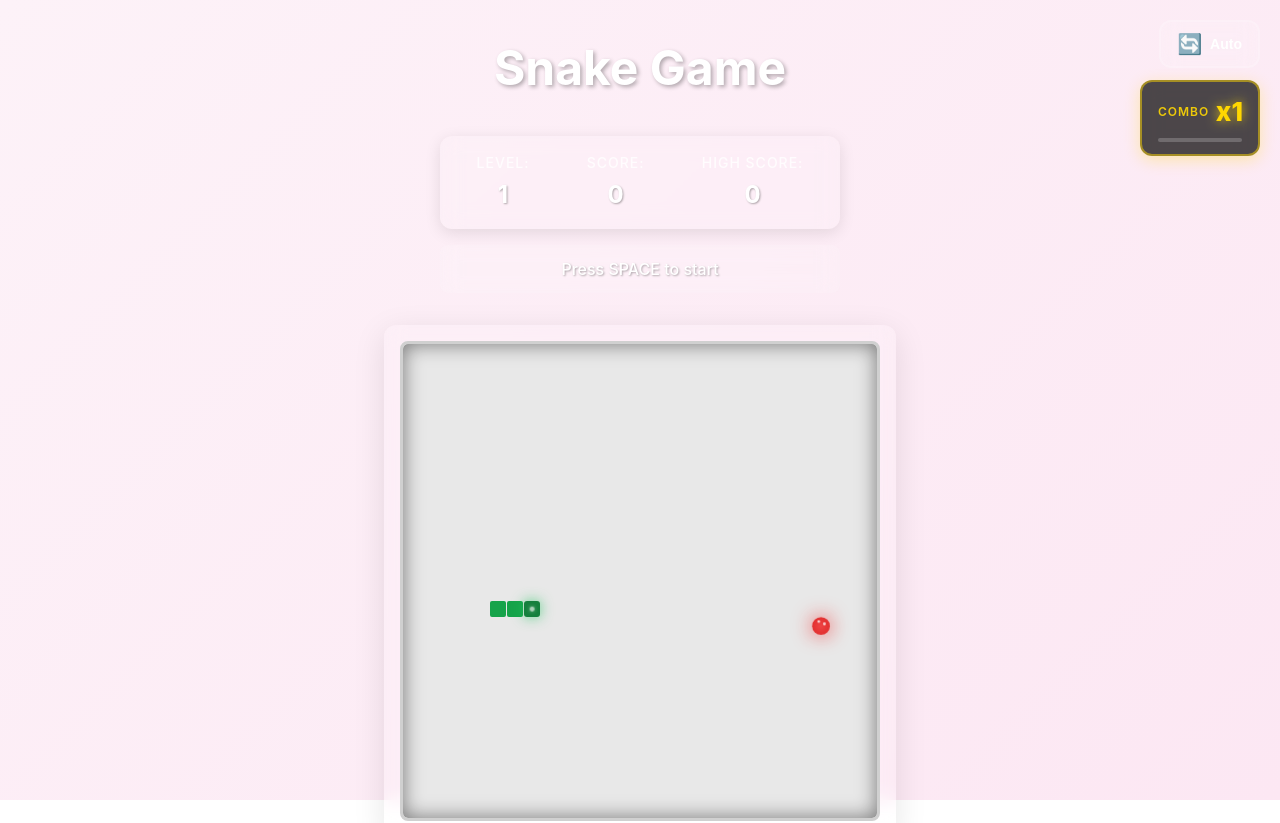
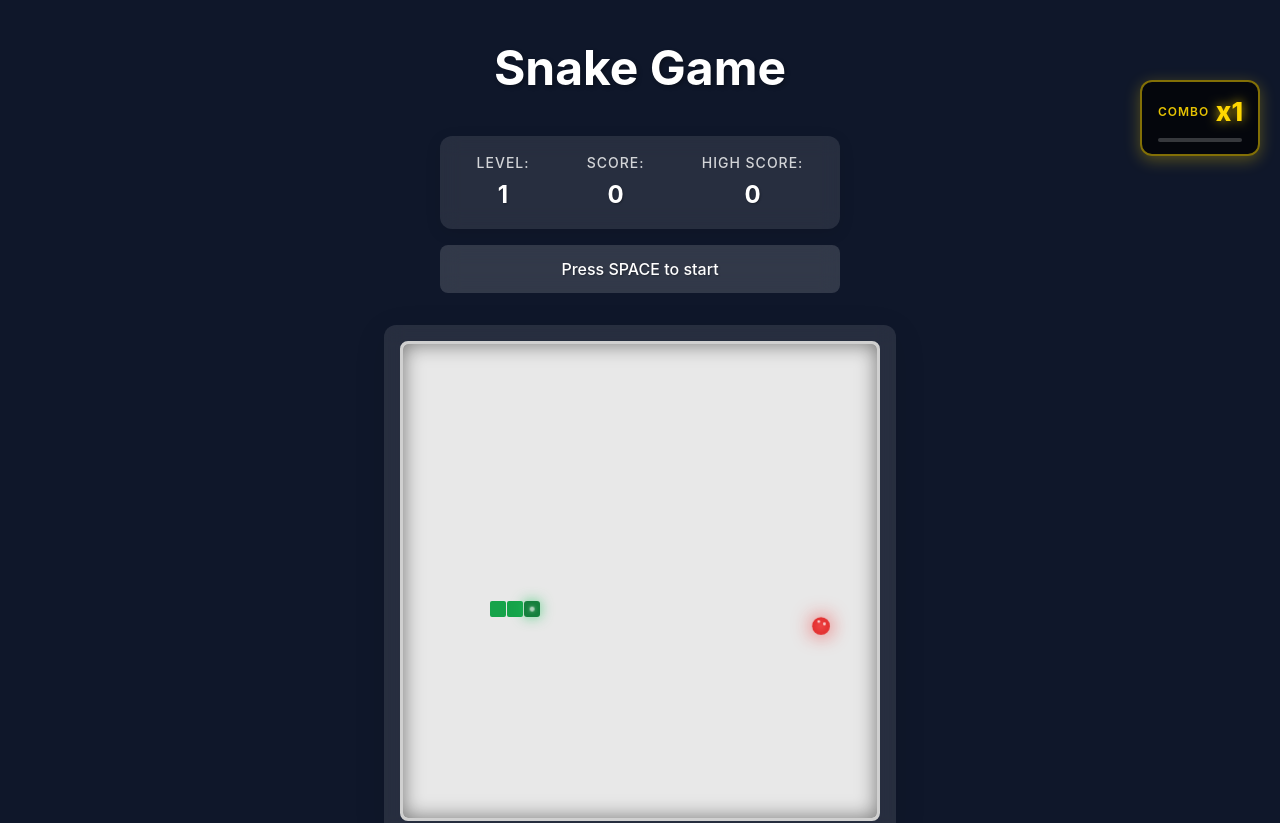
Before and after one commit to rafaeljfec2/connexto-snakegame-funny, a React (Vite) app: page / in a window 1280 px wide. Shown: the top 823 px of the page. Built offline with nearby package versions, Linux system fonts and the light colour scheme.

Commit message:
Update app styling with a new background color and simplify the DynamicBackground component by removing theme handling. Set default theme to dark in theme utility for consistent user experience.

```diff
--- a/src/App.module.css
+++ b/src/App.module.css
@@ -5,6 +5,7 @@
   flex-direction: column;
   align-items: center;
   padding: 2rem 1rem;
+  background: #0f172a;
   position: relative;
   overflow-x: hidden;
 }
--- a/src/App.tsx
+++ b/src/App.tsx
@@ -8,14 +8,10 @@ import { LevelUpAnimation } from "./components/LevelUpAnimation";
 import { ActivePowerUps } from "./components/ActivePowerUps";
 import { ComboDisplay } from "./components/ComboDisplay";
 import { AchievementNotification } from "./components/AchievementNotification";
-import { ThemeToggle } from "./components/ThemeToggle";
-import { DynamicBackground } from "./components/DynamicBackground";
-import { useTheme } from "@/contexts/ThemeContext";
 import { GameStatus } from "@/types/game";
 import styles from "./App.module.css";
 
 function App() {
-  const { effectiveTheme } = useTheme();
   const {
     gameState,
     resetGame,
@@ -103,9 +99,7 @@ function App() {
   }, []);
 
   return (
-    <div className={styles.app} data-theme={effectiveTheme}>
-      <DynamicBackground level={gameState.level} theme={effectiveTheme} />
-      <ThemeToggle />
+    <div className={styles.app}>
       <header className={styles.header}>
         <h1 className={styles.title}>Snake Game</h1>
       </header>
--- a/src/components/DynamicBackground.tsx
+++ b/src/components/DynamicBackground.tsx
@@ -1,44 +1,8 @@
-import { useEffect, useState } from "react";
 import styles from "./DynamicBackground.module.css";
 
-interface DynamicBackgroundProps {
-  level: number;
-  theme: "dark" | "light";
+// Tema Dark - Cor original do jogo (roxo gradiente)
+const DARK_BG = "linear-gradient(135deg, #667eea 0%, #764ba2 100%)";
+
+export function DynamicBackground() {
+  return <div className={styles.background} style={{ background: DARK_BG }} />;
 }
-
-// Definindo as cores diretamente no componente
-const DARK_BACKGROUNDS = [
-  "linear-gradient(135deg, #667eea 0%, #764ba2 100%)", // Base
-  "linear-gradient(135deg, #667eea 0%, #764ba2 100%)", // Level 1
-  "linear-gradient(135deg, #4a5568 0%, #2d3748 100%)", // Level 2
-  "linear-gradient(135deg, #553c9a 0%, #7c3aed 100%)", // Level 3
-  "linear-gradient(135deg, #1e40af 0%, #3b82f6 100%)", // Level 4
-];
-
-const LIGHT_BACKGROUNDS = [
-  "linear-gradient(135deg, #fdf2f8 0%, #fce7f3 100%)", // Base
-  "linear-gradient(135deg, #fef3c7 0%, #fde68a 100%)", // Level 1
-  "linear-gradient(135deg, #fef3f2 0%, #fee2e2 100%)", // Level 2
-  "linear-gradient(135deg, #e0e7ff 0%, #c7d2fe 100%)", // Level 3
-  "linear-gradient(135deg, #d1fae5 0%, #a7f3d0 100%)", // Level 4
-];
-
-export function DynamicBackground({ level, theme }: DynamicBackgroundProps) {
-  const [backgroundIndex, setBackgroundIndex] = useState(0);
-
-  useEffect(() => {
-    // Change background style every 5 levels
-    const newIndex = Math.floor(level / 5) % 4;
-    setBackgroundIndex(newIndex);
-  }, [level]);
-
-  const backgrounds = theme === "dark" ? DARK_BACKGROUNDS : LIGHT_BACKGROUNDS;
-  const backgroundStyle = backgrounds[backgroundIndex] || backgrounds[0];
-
-  return (
-    <div
-      className={styles.background}
-      style={{ background: backgroundStyle }}
-    />
-  );
-}
--- a/src/index.css
+++ b/src/index.css
@@ -5,7 +5,7 @@
 
   color-scheme: light dark;
   color: rgba(255, 255, 255, 0.87);
-  background-color: #242424;
+  background-color: #0f172a;
 
   font-synthesis: none;
   text-rendering: optimizeLegibility;
@@ -25,6 +25,7 @@ body {
   place-items: center;
   min-width: 320px;
   min-height: 100vh;
+  background-color: #0f172a;
 }
 
 #root {
--- a/src/utils/theme.ts
+++ b/src/utils/theme.ts
@@ -9,7 +9,7 @@ export function getStoredTheme(): Theme {
   } catch (error) {
     console.error("Error loading theme:", error);
   }
-  return "auto";
+  return "dark"; // Dark como padrão
 }
 
 export function saveTheme(theme: Theme): void {
```
